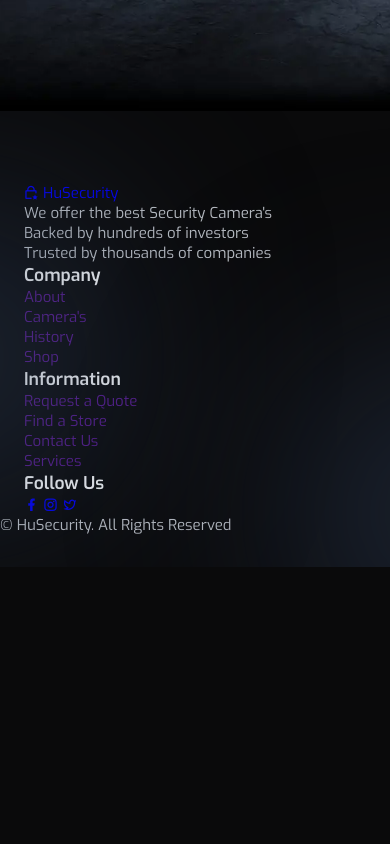
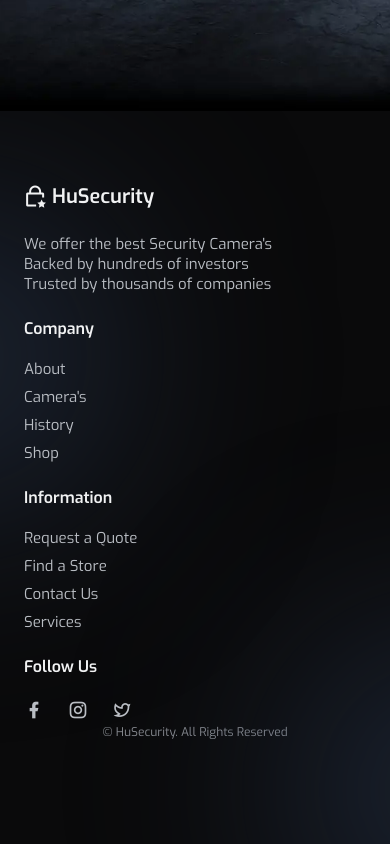
Before and after one commit to HuSecurity/Promotional-Website, a plain HTML site: page index.html in a window 390 px wide. Shown: the part 3085-3929 px from the top of the page. Before the commit the page ends 3652 px from the top, so only its background shows below. Drawn offline with nearby package versions, Linux system fonts and the light colour scheme.

Commit message:
Finished page
will make responsive soon

```diff
--- a/assets/css/styles.css
+++ b/assets/css/styles.css
@@ -672,9 +672,83 @@ img {
 
 .footer-container {
   row-gap: 2.5rem;
+  position: relative;
 }
 
-/*=============== SCROLL BAR ===============*/
+.footer-logo{
+  display: inline-flex;
+  align-items: center;
+  column-gap: .25rem;
+  color: var(--title-color);
+  font-size: var(--h2-font-size);
+  font-weight: var(--font-semi-bold);
+  /* margin-bottom: 1.25rem; */
+  transition: .3s;
+}
+
+.footer-logo i{
+  font-size: 1.5rem;
+  font-weight: 500;
+}
+
+.footer-logo:hover{
+  color: var(--first-color);
+}
+
+.footer-title{
+  font-size: var(--h3-font-size);
+  margin-bottom: 1.25rem;
+}
+
+.footer-links{
+  display: flex;
+  flex-direction: column;
+  row-gap: .5rem;
+}
+
+.footer-link,
+.footer-social-link{
+  color: var(--text-color);
+  transition: .3s;
+}
+
+.footer-link:hover,
+.footer-social-link:hover{
+  color: var(--title-color);
+}
+
+.footer-social{
+  display: flex;
+  column-gap: 1.5rem;
+}
+
+.footer-social-link{
+  font-size: 1.25rem;
+}
+
+.footer-copy{
+  display: block;
+  margin-bottom: 4.5rem;
+  text-align: center;
+  color: var(--text-color-light);
+  font-size: var(--smaller-font-size);
+}
+
+/* Scroll Bar */
+::-webkit-scrollbar{
+  width: .6rem;
+  background-color: hsl(219, 4%, 16%);
+  border-radius: 1rem;
+}
+
+::-webkit-scrollbar-thumb{
+  background-color: hsl(219, 4%, 24%);
+  border-radius: 1rem;
+}
+
+::-webkit-scrollbar-thumb:hover{
+  background-color: hsl(219, 4%, 32%);
+}
 
 /*=============== SCROLL UP ===============*/
 
--- a/index.html
+++ b/index.html
@@ -311,7 +311,7 @@
       <div class="shape shape-small"></div>
 
       <div class="footer-container container grid">
-        <div class="footer-content">
+        <div class="footer-content grid">
           <a href="#" class="footer-logo">
             <i class="ri-lock-star-line"></i> HuSecurity
           </a>
```
